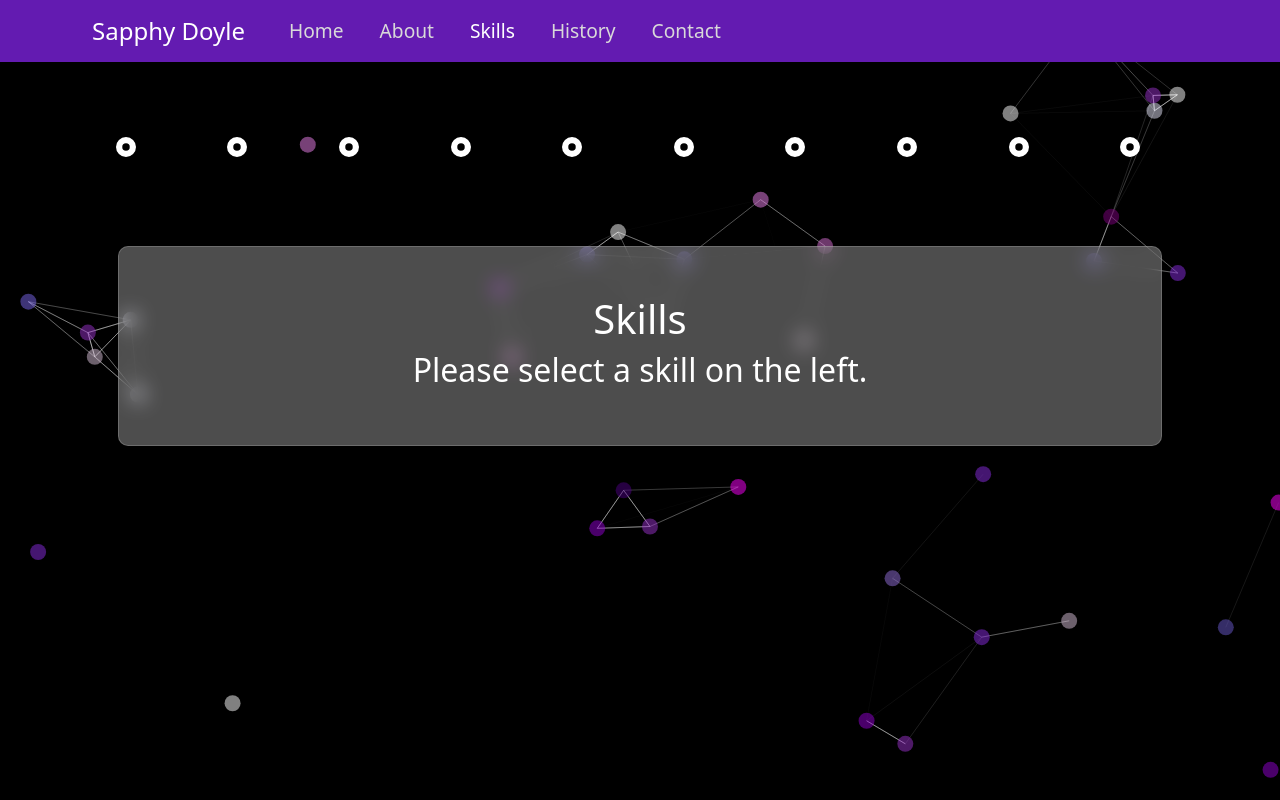
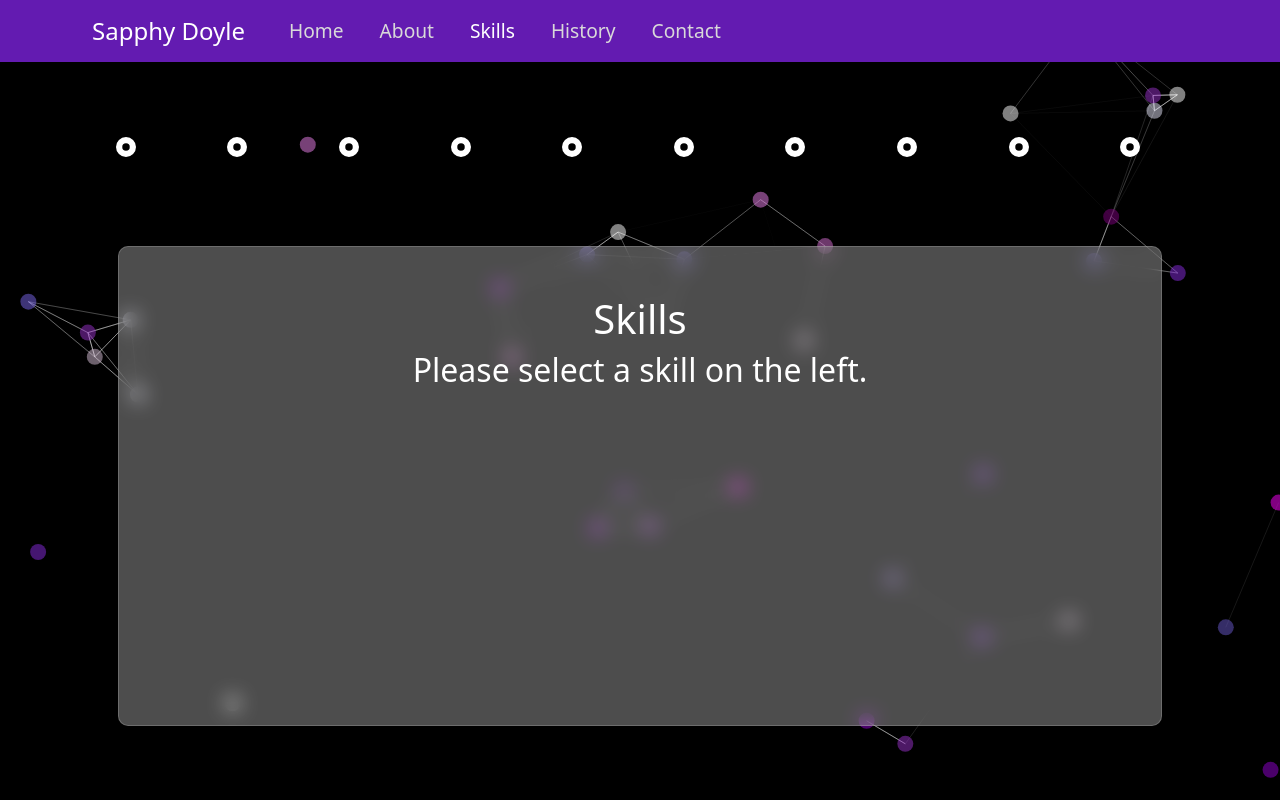
Before and after one commit to Terafora/Sapphy-Doyle-Profile-Site, a React (Create React App) app: page /skills in a window 1280 px wide. Built offline with nearby package versions, Linux system fonts and the light colour scheme; the HTML template or start-up script is replaced by a standard one.

Commit message:
Add min-height to skills-desc

```diff
--- a/src/components/Skills.css
+++ b/src/components/Skills.css
@@ -24,6 +24,10 @@ li {
     padding: 0;
 }
 
+.skills-desc {
+    min-height: 60vh;
+}
+
 @media (max-width: 991px) {
     .skills-sect {
         margin: 0;
```
